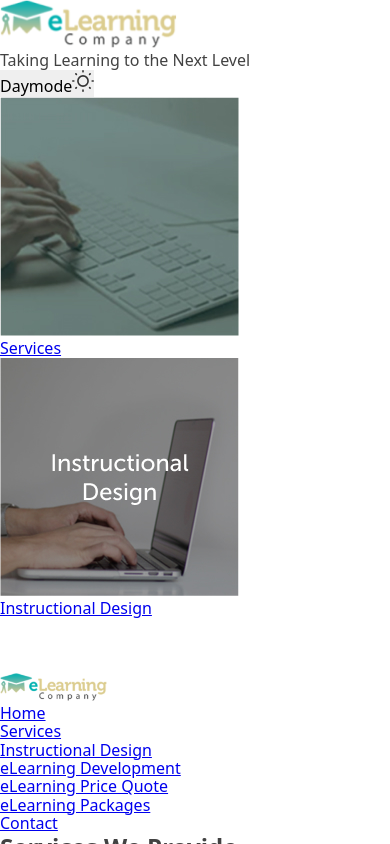
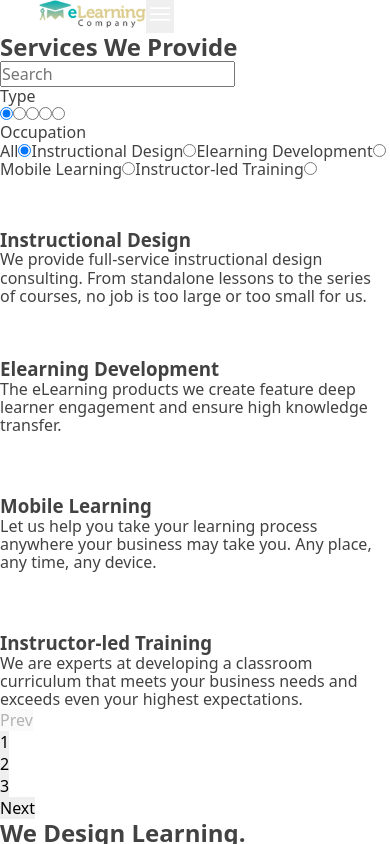
Before and after one commit to AlonaStasyshyna/omit-test-task, a React (Create React App) app: page / in a window 390 px wide. Shown: the top 844 px of the page. Built offline with nearby package versions, Linux system fonts and the light colour scheme.

Commit message:
Add burger menu for mobile screen

```diff
--- a/package.json
+++ b/package.json
@@ -10,6 +10,7 @@
     "react": "^18.1.0",
     "react-dom": "^18.1.0",
     "react-scripts": "5.0.1",
+    "react-use": "^17.4.0",
     "styled-components": "^5.3.9",
     "web-vitals": "^2.1.3"
   },
--- a/src/components/Header/Header.jsx
+++ b/src/components/Header/Header.jsx
@@ -1,13 +1,51 @@
+import { useState } from 'react';
+import { useMedia } from 'react-use';
+import { Container } from 'utils/GlobalStyle';
 import { MainLogo } from './MainLogo/MainLogo';
 import { Navigation } from './Navigation/Navigation';
 import { Slider } from './Slider/Slider';
+import { Logo } from './Logo/Logo';
+import { NavButton } from './NavButton/NavButton';
+import { CustomizedHeader, MenuWrapper, Wrapper } from './Header.styled';
 
 export const Header = ({ theme, changeTheme }) => {
+  const [isBurgerMenuOpen, setIsBurgerMenuOpen] = useState(false);
+  const isTablet = useMedia('(min-width: 768px)');
+
+  const menuVisibility = () => {
+    setIsBurgerMenuOpen(prevState => !prevState);
+  };
+
   return (
-    <header id="home">
-      <MainLogo theme={theme} changeTheme={changeTheme} />
-      <Slider />
-      <Navigation />
-    </header>
+    <CustomizedHeader id="home">
+      <Container>
+        {isTablet && (
+          <Wrapper>
+            <MainLogo theme={theme} changeTheme={changeTheme} />
+            <Slider />
+          </Wrapper>
+        )}
+
+        <MenuWrapper>
+          <Logo />
+          {!isTablet && !isBurgerMenuOpen && (
+            <NavButton
+              isBurgerMenuOpen={isBurgerMenuOpen}
+              menuVisibility={menuVisibility}
+            />
+          )}
+          {!isTablet && isBurgerMenuOpen && (
+            <>
+              <NavButton
+                isBurgerMenuOpen={isBurgerMenuOpen}
+                menuVisibility={menuVisibility}
+              />
+              <Navigation />
+            </>
+          )}
+          {isTablet && <Navigation />}
+        </MenuWrapper>
+      </Container>
+    </CustomizedHeader>
   );
 };
--- /dev/null
+++ b/src/components/Header/Header.styled.js
@@ -0,0 +1,35 @@
+import styled from 'styled-components';
+import backgroundImg from '../../images/background.jpg';
+
+export const CustomizedHeader = styled.header`
+  @media ${p => p.theme.media.tablet} {
+    &::before {
+      content: '';
+      position: absolute;
+      top: 0;
+      left: 0;
+      z-index: -1;
+      width: 100%;
+      height: 369px;
+
+      background-repeat: no-repeat;
+      background-position: center;
+      background-size: cover;
+      background-image: linear-gradient(
+          0deg,
+          rgba(52, 52, 52, 0.45),
+          rgba(52, 52, 52, 0.45)
+        ),
+        url(${backgroundImg});
+    }
+  }
+`;
+
+export const Wrapper = styled.div`
+  padding-top: 16%;
+  padding-bottom: 16%;
+`;
+
+export const MenuWrapper = styled.div`
+  display: flex;
+`;
--- /dev/null
+++ b/src/components/Header/Logo/Logo.jsx
@@ -0,0 +1,9 @@
+import logo from '../../../images/logo.png';
+
+export const Logo = () => {
+  return (
+    <a href="/">
+      <img src={logo} alt="Site logo" width="107px" height="28px" />
+    </a>
+  );
+};
--- /dev/null
+++ b/src/components/Header/NavButton/NavButton.jsx
@@ -0,0 +1,10 @@
+import menu from '../../../images/menu.svg';
+import cancel from '../../../images/cancel.svg';
+
+export const NavButton = ({ isBurgerMenuOpen, menuVisibility }) => {
+  return (
+    <button type="button" aria-label="Menu button" onClick={menuVisibility}>
+      <img src={isBurgerMenuOpen ? cancel : menu} alt="Menu" />
+    </button>
+  );
+};
--- a/src/components/Header/Navigation/Navigation.jsx
+++ b/src/components/Header/Navigation/Navigation.jsx
@@ -1,11 +1,8 @@
-import logo from '../../../images/logo.png';
 
 export const Navigation = () => {
   return (
     <nav>
-      <a href="/">
-        <img src={logo} alt="Site logo" width="107px" height="28px" />
-      </a>
+
 
       <ul>
         <li>
--- a/src/components/Main/DesignSection/AdvantagesList/AdvantagesList.jsx
+++ b/src/components/Main/DesignSection/AdvantagesList/AdvantagesList.jsx
@@ -3,7 +3,7 @@ import firstTeam from '../../../../images/firstTeam.png';
 export const AdvantagesList = () => {
   return (
     <div>
-      <img src={firstTeam} alt="Team members" />
+      <img src={firstTeam} alt="Team members" width="100px" />
 
       <h3>We know learning inside and out</h3>
 
--- a/src/components/Main/DesignSection/ResultsList/ResultsList.jsx
+++ b/src/components/Main/DesignSection/ResultsList/ResultsList.jsx
@@ -3,7 +3,7 @@ import secondTeam from '../../../../images/secondTeam.png';
 export const ResultsList = () => {
   return (
     <div>
-      <img src={secondTeam} alt="Team members" />
+      <img src={secondTeam} alt="Team members" width="100px" />
 
       <h3>Our clients love the work we do</h3>
 
--- a/src/utils/GlobalStyle.js
+++ b/src/utils/GlobalStyle.js
@@ -49,4 +49,9 @@ button{
 }
 `;
 
-export const Container = styled.div``;
+export const Container = styled.div`
+  margin-left: auto;
+  margin-right: auto;
+  padding-left: 10%;
+  padding-right: 10%;
+`;
```
Also changed, not shown: src/images/menu.svg (added), 1 other file (tests, documents, lock files or other folders).
